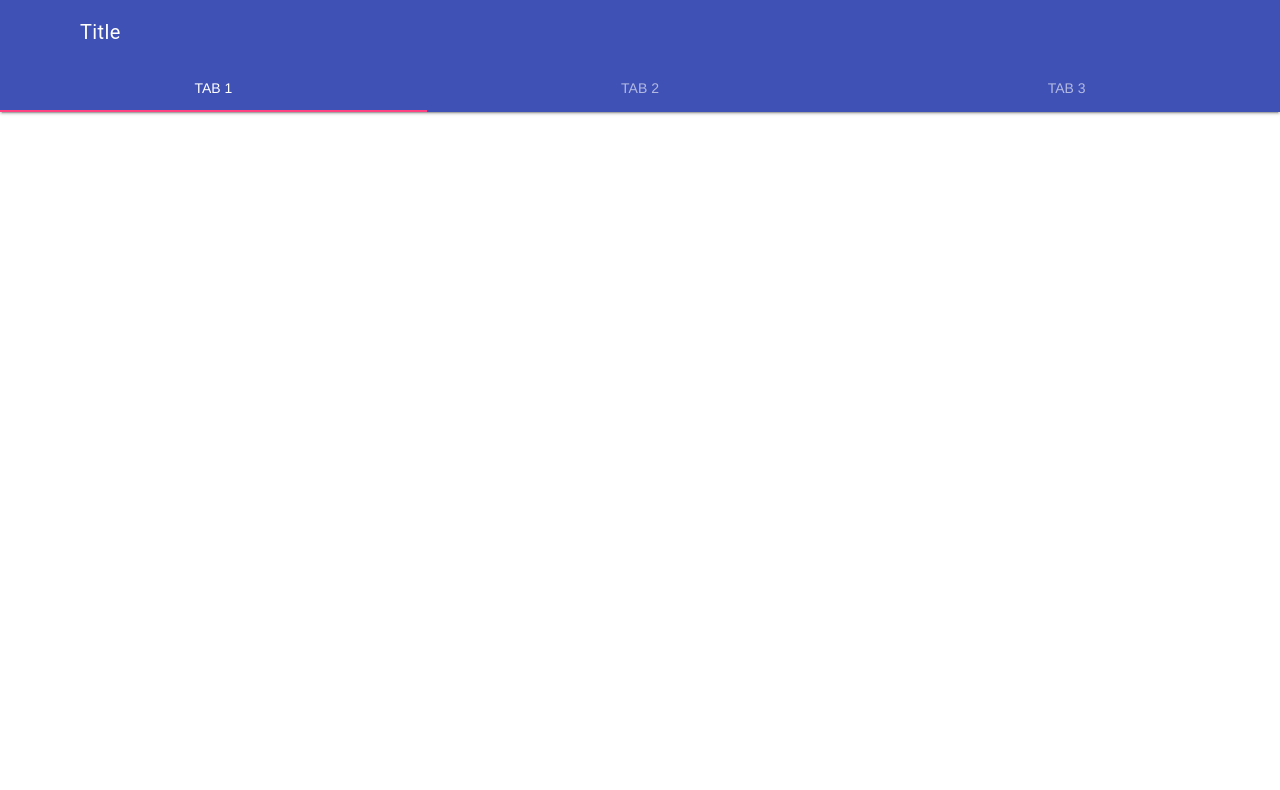
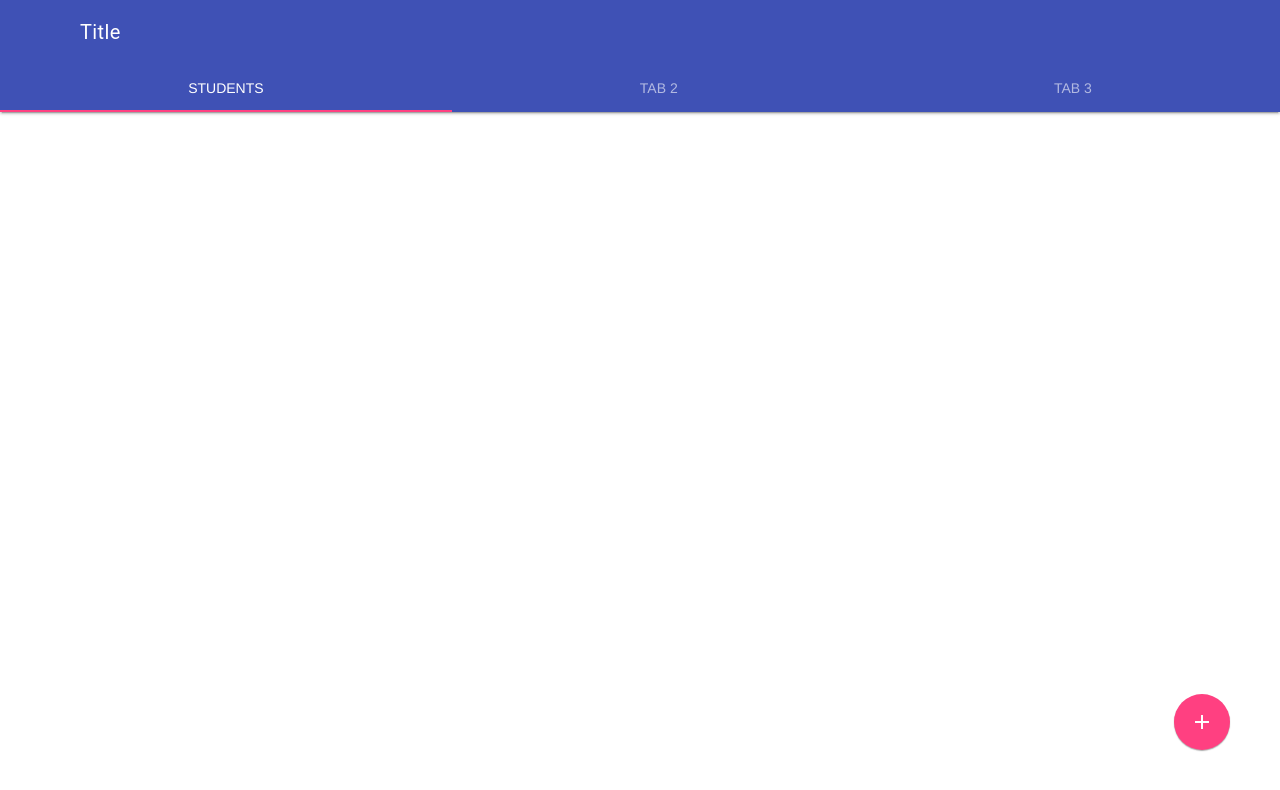
Before and after one commit to generic-github-user/fbla-competition-coding-programming, a plain HTML site: page src/dashboard.html in a window 1280 px wide. Drawn offline with Linux system fonts and the light colour scheme.

Commit message:
add "add student" button

```diff
--- /dev/null
+++ b/src/css/dashboard.css
@@ -0,0 +1,5 @@
+button#add-student {
+      position: absolute;
+      right: 50px;
+      bottom: 50px;
+}
--- a/src/dashboard.html
+++ b/src/dashboard.html
@@ -5,6 +5,7 @@
       <meta charset="utf-8">
       <title>Dashboard</title>
 
+      <link rel="stylesheet" href="./css/dashboard.css">
       <link rel="stylesheet" href="./lib/mdl/material.min.css">
       <script src="./lib/mdl/material.min.js"></script>
       <link rel="stylesheet" href="https://fonts.googleapis.com/icon?family=Material+Icons">
@@ -20,7 +21,7 @@
                   </div>
                   <!-- Tabs -->
                   <div class="mdl-layout__tab-bar mdl-js-ripple-effect">
-                        <a href="#fixed-tab-1" class="mdl-layout__tab is-active">Tab 1</a>
+                        <a href="#students" class="mdl-layout__tab is-active">Students</a>
                         <a href="#fixed-tab-2" class="mdl-layout__tab">Tab 2</a>
                         <a href="#fixed-tab-3" class="mdl-layout__tab">Tab 3</a>
                   </div>
@@ -29,9 +30,15 @@
                   <span class="mdl-layout-title">Title</span>
             </div>
             <main class="mdl-layout__content">
-                  <section class="mdl-layout__tab-panel is-active" id="fixed-tab-1">
+                  <section class="mdl-layout__tab-panel is-active" id="students">
                         <div class="page-content">
-                              <!-- Your content goes here -->
+                              <button id="add-student" class="mdl-button mdl-js-button mdl-button--fab mdl-js-ripple-effect mdl-button--colored mdl-button--raised">
+                                    <i class="material-icons">add</i>
+                              </button>
+
+                              <div class="mdl-tooltip" data-mdl-for="add-student">
+                                    Add Student
+                              </div>
                         </div>
                   </section>
                   <section class="mdl-layout__tab-panel" id="fixed-tab-2">
```
